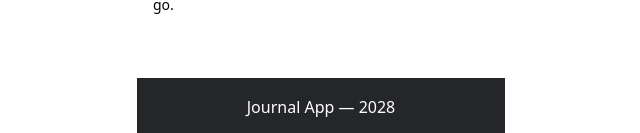
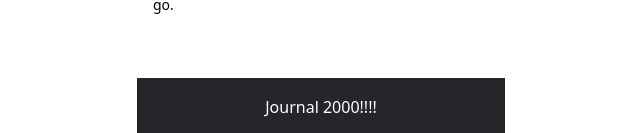
Before and after one commit to NAVSmith/journal, a React (Create React App) app: page / in a window 1280 px wide. Shown: the part 1276-1409 px from the top of the page, without its empty margins (319-959 px from the left). Built offline with nearby package versions, Linux system fonts and the light colour scheme.

Commit message:
renaming the app

```diff
--- a/src/components/Footer/index.js
+++ b/src/components/Footer/index.js
@@ -1,5 +1,5 @@
 import "./Footer.css";
 
 export default function Footer() {
-  return <footer className="footer">Journal App — 2028</footer>;
+  return <footer className="footer">Journal 2000!!!!</footer>;
 }
```
